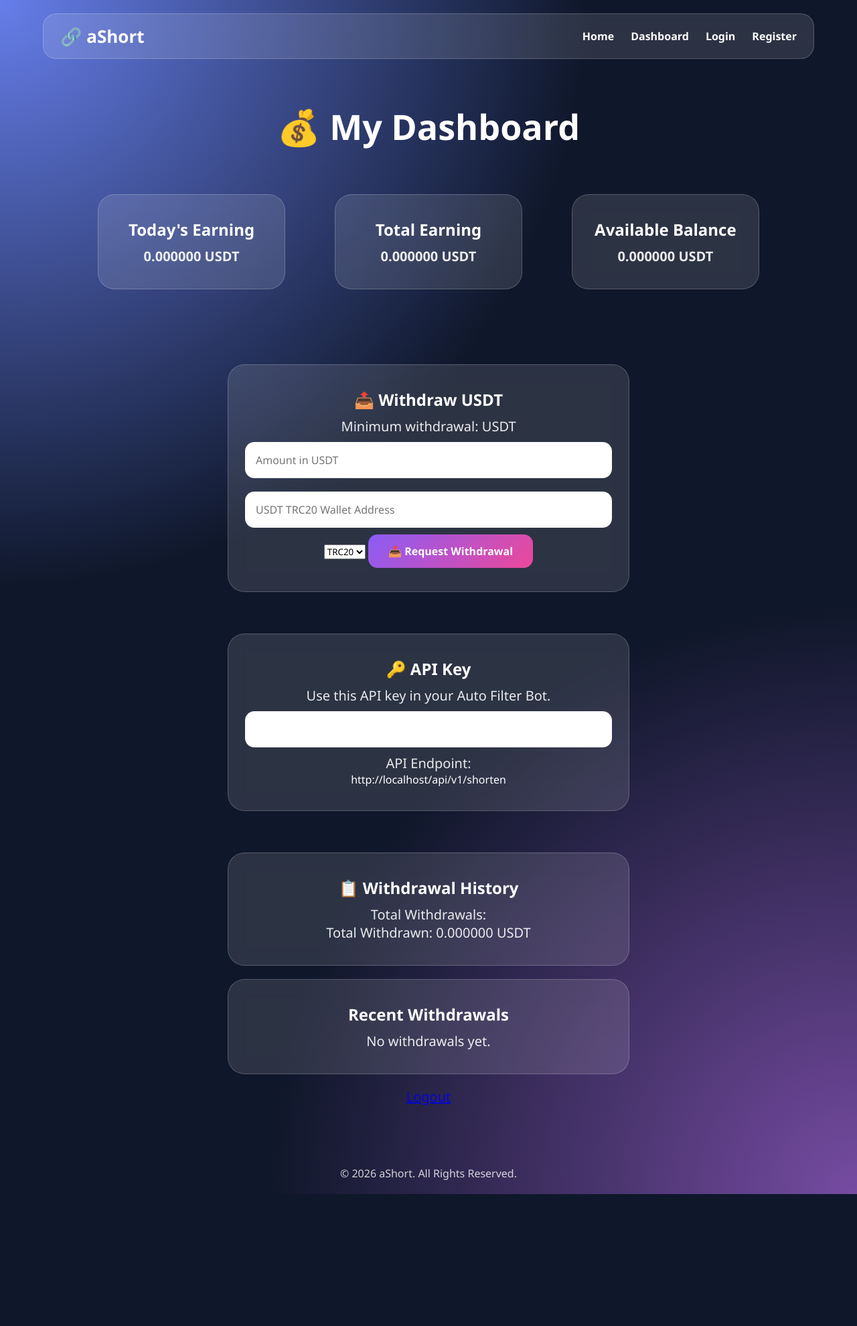
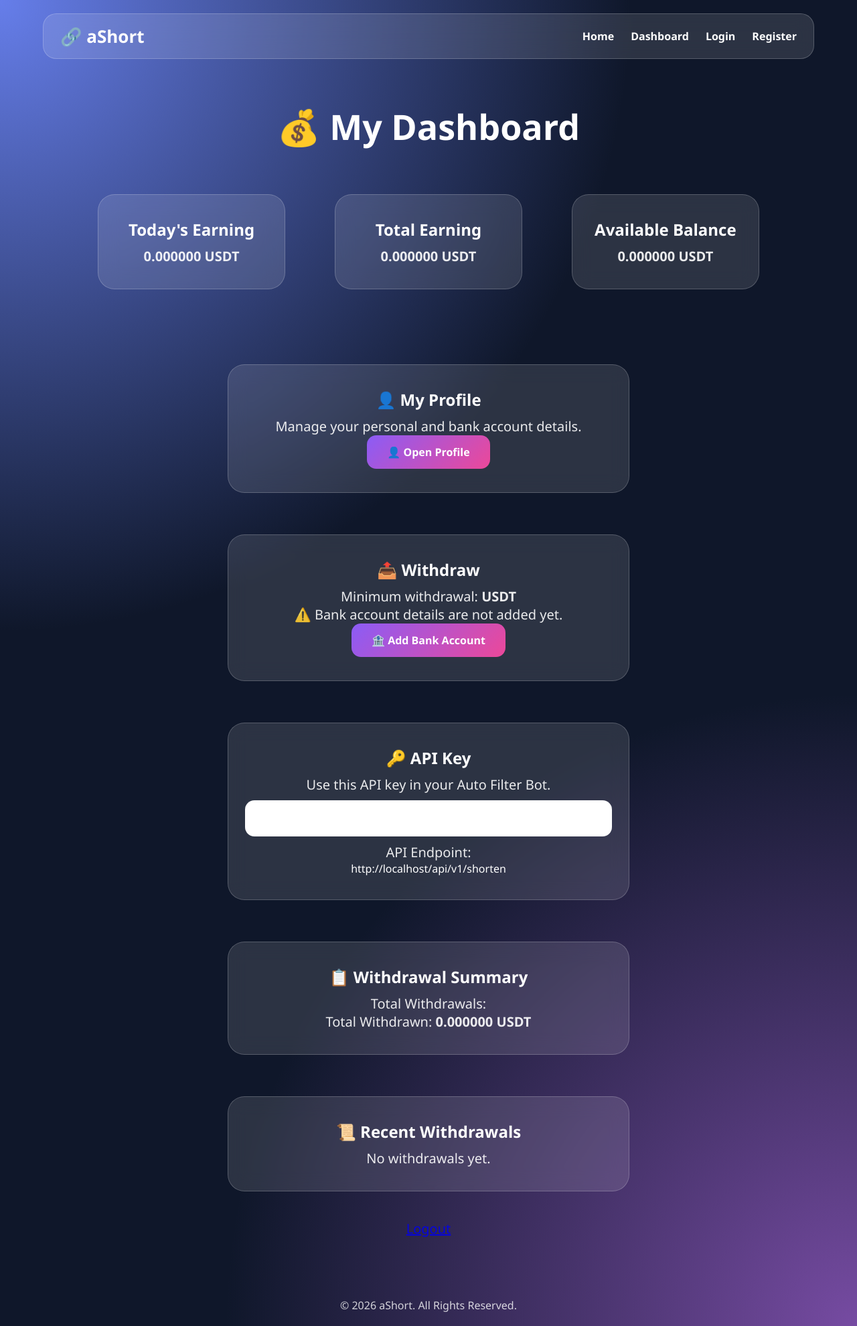
Before and after one commit to Khanarm/Url-shortnar-ashrot, a Flask app: template templates/dashboard.html in a window 1280 px wide. Shown: the whole page at 67% size. Before the commit the page ends 1783 px from the top, so only its background shows below. Run offline with Flask 3, Linux system fonts and the light colour scheme; the template is opened without the code that fills it, so the values that code supplies are empty.

Commit message:
Update dashboard.html

```diff
--- a/templates/dashboard.html
+++ b/templates/dashboard.html
@@ -9,6 +9,7 @@
 <section class="hero">
 
 <h1>💰 My Dashboard</h1>
+
 
 {% with messages = get_flashed_messages(with_categories=true) %}
 
@@ -71,39 +72,72 @@
 <br>
 
 
+<!-- PROFILE BUTTON -->
+
 <div class="card">
 
-<h2>📤 Withdraw USDT</h2>
+<h2>👤 My Profile</h2>
+
+<p>
+Manage your personal and bank account details.
+</p>
+
+<a href="{{ url_for('dashboard.profile') }}">
+<button type="button">
+👤 Open Profile
+</button>
+</a>
+
+</div>
+
+
+<br>
+
+
+<!-- WITHDRAW -->
+
+<div class="card">
+
+<h2>📤 Withdraw</h2>
 
 <p>
 Minimum withdrawal:
+<strong>
 {{ min_withdraw }} USDT
+</strong>
+</p>
+
+
+{% set bank = user.get("bank_details", {}) %}
+
+{% if bank.get("account_number") %}
+
+<p>
+🏦 Bank:
+<strong>
+{{ bank.get("bank_name", "") }}
+</strong>
+</p>
+
+<p>
+💳 Account:
+<strong>
+•••• {{ bank.get("account_number", "")[-4:] }}
+</strong>
 </p>
 
 <form method="POST"
-      action="/withdraw">
+      action="{{ url_for('dashboard.withdraw') }}">
 
 <input
     type="number"
     name="amount"
     step="0.000001"
     min="{{ min_withdraw }}"
+    max="{{ user.get('available_balance', 0) }}"
     placeholder="Amount in USDT"
     required>
 
-<input
-    type="text"
-    name="wallet"
-    placeholder="USDT TRC20 Wallet Address"
-    required>
-
-<select name="network">
-
-<option value="TRC20">
-TRC20
-</option>
-
-</select>
 
 <button type="submit">
 📤 Request Withdrawal
@@ -111,11 +145,27 @@
 
 </form>
 
+{% else %}
+
+<p>
+⚠️ Bank account details are not added yet.
+</p>
+
+<a href="{{ url_for('dashboard.profile') }}">
+<button type="button">
+🏦 Add Bank Account
+</button>
+</a>
+
+{% endif %}
+
 </div>
 
 
 <br>
 
+
+<!-- API KEY -->
 
 <div class="card">
 
@@ -131,6 +181,7 @@
     readonly
     onclick="this.select()">
 
+
 <p>
 API Endpoint:
 </p>
@@ -145,27 +196,39 @@
 <br>
 
 
+<!-- WITHDRAWAL SUMMARY -->
+
 <div class="card">
 
-<h2>📋 Withdrawal History</h2>
+<h2>📋 Withdrawal Summary</h2>
 
 <p>
 Total Withdrawals:
+<strong>
 {{ user.get("total_withdrawals", 0) }}
+</strong>
 </p>
 
 <p>
 Total Withdrawn:
+<strong>
 {{ "%.6f"|format(user.get("total_withdrawn", 0)) }}
 USDT
+</strong>
 </p>
 
 </div>
 
 
+<br>
+
+
+<!-- WITHDRAWAL HISTORY -->
+
 <div class="card">
 
-<h2>Recent Withdrawals</h2>
+<h2>📜 Recent Withdrawals</h2>
+
 
 {% for item in history %}
 
@@ -177,20 +240,33 @@
 </strong>
 </p>
 
+
 <p>
-Network:
-{{ item.get("network", "TRC20") }}
+🏦 Bank:
+{{ item.get("bank_details", {}).get("bank_name", "N/A") }}
 </p>
+
+
+<p>
+💳 Account:
+••••
+{{ item.get("bank_details", {}).get("account_number", "")[-4:] }}
+</p>
+
+
+<p>
+🔢 IFSC:
+{{ item.get("bank_details", {}).get("ifsc", "N/A") }}
+</p>
+
 
 <p>
 Status:
+<strong>
 {{ item.get("status", "PENDING") }}
+</strong>
 </p>
 
-<p>
-Wallet:
-{{ item.get("wallet", "") }}
-</p>
 
 {% else %}
 
@@ -203,14 +279,18 @@
 </div>
 
 
+<br>
+
+
 <p>
 
-<a href="/auth/logout">
+<a href="{{ url_for('auth.logout') }}">
 Logout
 </a>
 
 </p>
 
+
 </section>
 
 {% endblock %}
```
